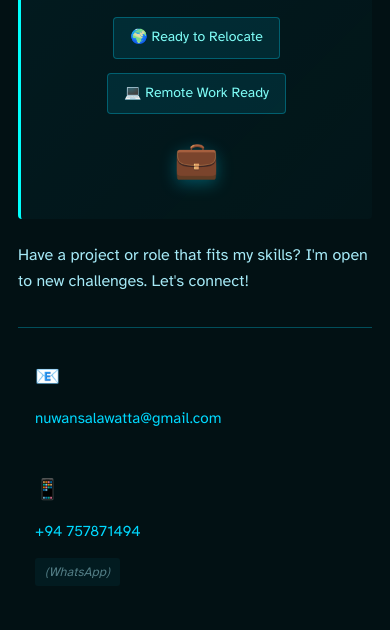
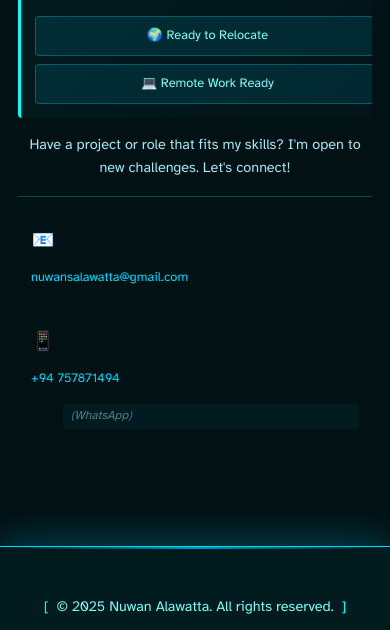
Before and after one commit to nuwan94/nuwan94.github.io, an Astro site: page / in a window 390 px wide. Shown: the part 738-1368 px from the top of the page. Built offline with nearby package versions, Linux system fonts and the light colour scheme; Astro itself is replaced by a stand-in of ours.

Commit message:
update JobBanner component and styles for improved mobile responsiveness and contact methods

```diff
--- a/src/components/JobBanner.tsx
+++ b/src/components/JobBanner.tsx
@@ -30,7 +30,7 @@
               <span className="contact-icon">📧</span>
               <span className="contact-text">nuwansalawatta@gmail.com</span>
             </a>
-            <a href="tel:+94757871494" className="contact-method">
+            <a href="https://wa.me/94757871494" className="contact-method" target="_blank" rel="noopener noreferrer">
               <span className="contact-icon">📱</span>
               <span className="contact-text">+94 757871494</span>
               <span className="contact-hint">(WhatsApp)</span>
--- a/src/styles/global.css
+++ b/src/styles/global.css
@@ -523,39 +523,92 @@
 }
 
 @media (max-width: 768px) {
+  .job-banner {
+    margin: 1.5rem 0 2rem 0;
+  }
+
   .job-banner-header {
     flex-direction: column;
-    gap: 1.25rem;
+    gap: 1rem;
     text-align: center;
-    padding-bottom: 1.5rem;
+    padding: 1rem;
+    margin-bottom: 1rem;
   }
 
   .job-banner-status {
     justify-content: center;
-    padding: 0.75rem 0;
+    padding: 0.5rem 0;
+    width: 100%;
+  }
+
+  .status-text {
+    font-size: 0.8rem;
+    letter-spacing: 1px;
   }
 
   .job-banner-icon {
-    font-size: 2.25rem;
+    font-size: 2rem;
+    order: -1;
   }
 
   .job-banner-body {
-    margin-bottom: 2rem;
+    margin-bottom: 1rem;
+    padding: 0 0.5rem;
   }
 
   .job-banner-title {
-    font-size: 1.65rem;
+    font-size: 1.4rem;
     text-align: center;
+  }
+
+  .job-banner-description {
+    font-size: 0.95rem;
+    text-align: center;
+    margin-bottom: 1rem;
   }
 
   .job-banner-badges {
     justify-content: center;
-    gap: 0.875rem;
+    gap: 0.5rem;
   }
 
   .badge {
-    font-size: 0.875rem;
-    padding: 0.625rem 1rem;
+    font-size: 0.8rem;
+    padding: 0.5rem 0.75rem;
+    flex: 1 1 auto;
+    min-width: fit-content;
+    justify-content: center;
+  }
+
+  .job-banner-footer {
+    padding-top: 1rem;
+  }
+
+  .contact-methods {
+    gap: 0.75rem;
+  }
+
+  .contact-method {
+    padding: 0.875rem;
+    flex-direction: row;
+    align-items: center;
+    gap: 0.625rem;
+  }
+
+  .contact-icon {
+    font-size: 1.15rem;
+    width: 24px;
+  }
+
+  .contact-text {
+    font-size: 0.85rem;
+    word-break: break-word;
+  }
+
+  .contact-hint {
+    font-size: 0.75rem;
+    padding: 0.15rem 0.5rem;
+    margin-left: auto;
   }
 
   .job-banner-countries {
@@ -579,24 +632,61 @@
   .contact-label {
     text-align: center;
   }
+}
+
+/* Extra small mobile devices */
+@media (max-width: 480px) {
+  .job-banner {
+    margin: 1rem 0 1.5rem 0;
+  }
+
+  .job-banner-header {
+    padding: 0.875rem;
+  }
+
+  .status-text {
+    font-size: 0.7rem;
+    letter-spacing: 0.5px;
+  }
+
+  .job-banner-icon {
+    font-size: 1.75rem;
+  }
+
+  .job-banner-body {
+    padding: 0 0.25rem;
+  }
+
+  .job-banner-description {
+    font-size: 0.9rem;
+  }
+
+  .job-banner-badges {
+    flex-direction: column;
+    width: 100%;
+  }
+
+  .badge {
+    width: 100%;
+    justify-content: center;
+    font-size: 0.8rem;
+    padding: 0.625rem;
+  }
 
   .contact-method {
-    padding: 1rem;
-    flex-direction: column;
-    align-items: flex-start;
-    gap: 0.75rem;
-  }
-
-  .contact-icon {
-    width: auto;
+    padding: 0.75rem;
+    flex-wrap: wrap;
   }
 
   .contact-text {
-    font-size: 0.95rem;
+    font-size: 0.8rem;
+    flex: 1 1 100%;
+    text-align: left;
   }
 
   .contact-hint {
-    align-self: flex-start;
-    margin-left: 0;
+    flex-basis: 100%;
+    margin-left: 32px;
+    margin-top: 0.25rem;
   }
 }
```
